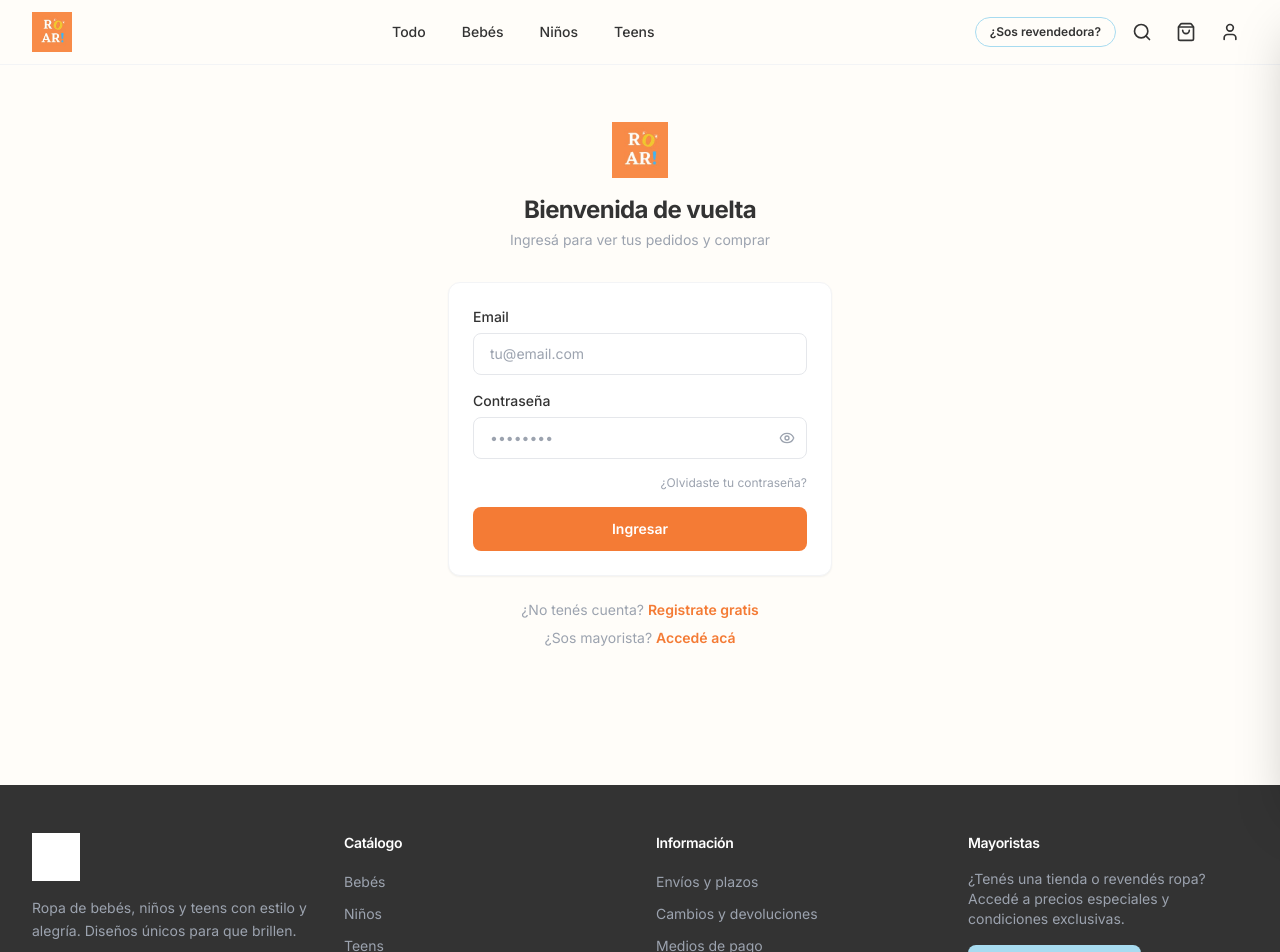
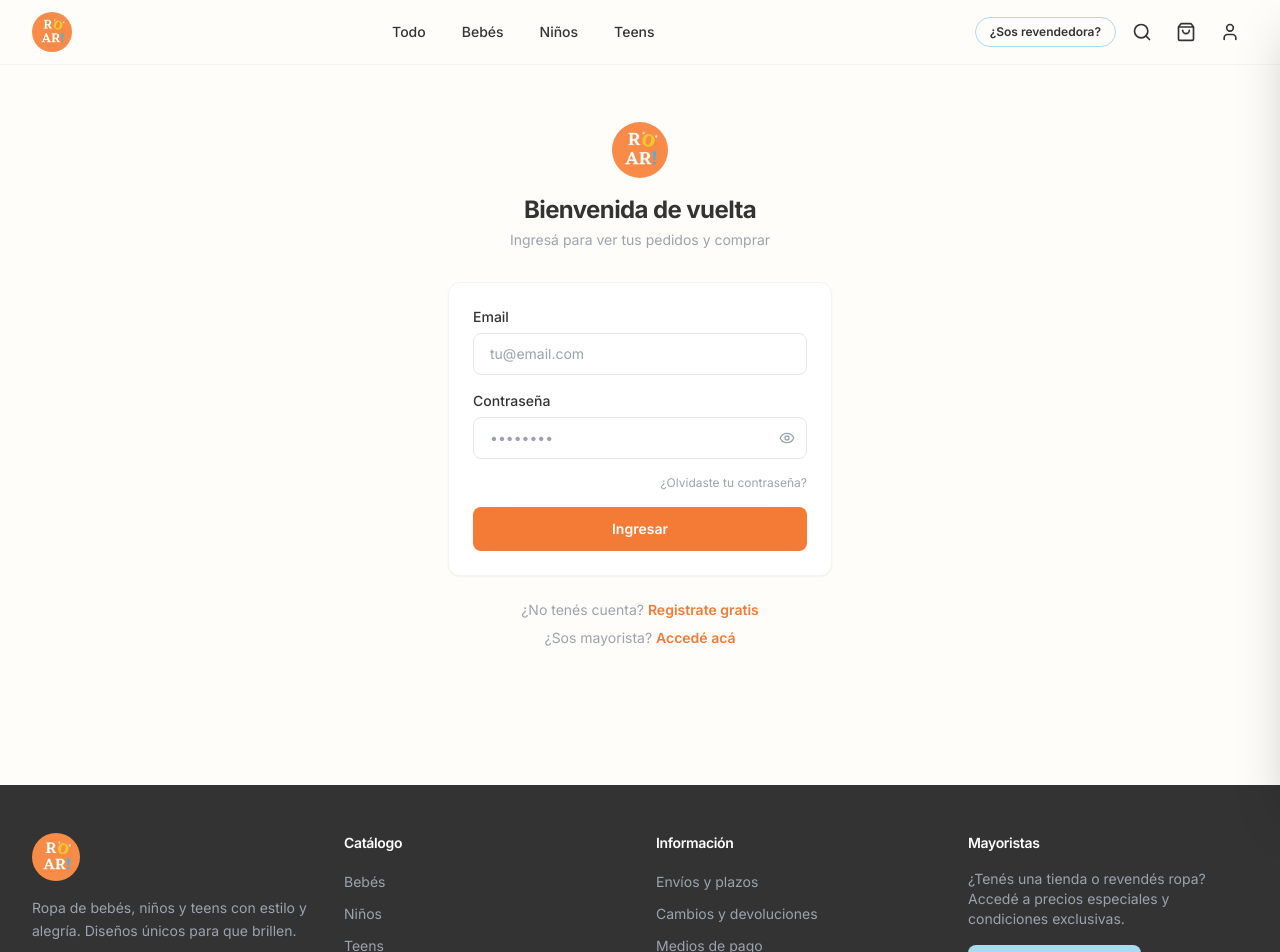
Before and after one commit to rodrigo-presa/roar-kids, a React (Vite) app: page /ingresar in a window 1280 px wide. Shown: the top 952 px of the page. Built offline with nearby package versions, Linux system fonts and the light colour scheme.

Commit message:
feat: logo y favicon redondos

```diff
--- a/src/components/layout/Footer.tsx
+++ b/src/components/layout/Footer.tsx
@@ -9,7 +9,7 @@ export default function Footer() {
 
           {/* Marca */}
           <div className="lg:col-span-1">
-            <img src="/logo.png" alt="ROAR!" className="h-12 w-auto mb-4 brightness-0 invert" />
+            <img src="/logo.png" alt="ROAR!" className="h-12 w-12 rounded-full object-cover mb-4" />
             <p className="text-sm text-gray-400 leading-relaxed">
               Ropa de bebés, niños y teens con estilo y alegría. Diseños únicos para que brillen.
             </p>
--- a/src/components/layout/Navbar.tsx
+++ b/src/components/layout/Navbar.tsx
@@ -41,7 +41,7 @@ export default function Navbar() {
 
           {/* Logo */}
           <Link to="/" className="flex-shrink-0">
-            <img src="/logo.png" alt="ROAR!" className="h-10 w-auto" />
+            <img src="/logo.png" alt="ROAR!" className="h-10 w-10 rounded-full object-cover" />
           </Link>
 
           {/* Nav desktop */}
--- a/src/pages/Home.tsx
+++ b/src/pages/Home.tsx
@@ -69,7 +69,7 @@ export default function Home() {
             {/* Imagen hero — cuando haya fotos reales */}
             <div className="flex-1 relative max-w-sm w-full mx-auto">
               <div className="aspect-square rounded-3xl bg-gradient-to-br from-roar-orange/20 via-roar-sky/20 to-roar-yellow/20 flex items-center justify-center shadow-xl">
-                <img src="/logo.png" alt="ROAR!" className="w-40 h-40 object-contain drop-shadow-lg" />
+                <img src="/logo.png" alt="ROAR!" className="w-40 h-40 object-cover drop-shadow-lg rounded-full" />
               </div>
               {/* Floating badges */}
               <div className="absolute -top-4 -left-4 bg-white rounded-2xl shadow-lg px-4 py-2.5">
--- a/src/pages/admin/AdminLayout.tsx
+++ b/src/pages/admin/AdminLayout.tsx
@@ -30,7 +30,7 @@ export default function AdminLayout() {
       {/* Sidebar desktop */}
       <aside className="hidden md:flex flex-col w-56 bg-roar-graphite text-white">
         <div className="p-5 border-b border-white/10">
-          <img src="/logo.png" alt="ROAR!" className="h-8 brightness-0 invert" />
+          <img src="/logo.png" alt="ROAR!" className="h-8 w-8 rounded-full object-cover" />
           <span className="text-xs text-gray-400 mt-1 block">Panel Admin</span>
         </div>
         <nav className="flex-1 p-3 space-y-1">
@@ -62,7 +62,7 @@ export default function AdminLayout() {
           <div className="absolute inset-0 bg-black/40" onClick={() => setSidebarOpen(false)} />
           <aside className="relative w-56 h-full bg-roar-graphite text-white flex flex-col">
             <div className="p-5 border-b border-white/10 flex items-center justify-between">
-              <img src="/logo.png" alt="ROAR!" className="h-8 brightness-0 invert" />
+              <img src="/logo.png" alt="ROAR!" className="h-8 w-8 rounded-full object-cover" />
               <button onClick={() => setSidebarOpen(false)}>
                 <X size={20} className="text-gray-400" />
               </button>
@@ -95,7 +95,7 @@ export default function AdminLayout() {
           <button onClick={() => setSidebarOpen(true)} className="p-1.5 rounded-lg hover:bg-gray-100">
             <Menu size={20} className="text-roar-graphite" />
           </button>
-          <img src="/logo.png" alt="ROAR!" className="h-7" />
+          <img src="/logo.png" alt="ROAR!" className="h-7 w-7 rounded-full object-cover" />
           <span className="text-xs text-gray-400">Admin</span>
         </header>
 
--- a/src/pages/auth/Login.tsx
+++ b/src/pages/auth/Login.tsx
@@ -33,7 +33,7 @@ export default function Login() {
       <div className="w-full max-w-sm">
         {/* Logo */}
         <div className="text-center mb-8">
-          <img src="/logo.png" alt="ROAR!" className="h-14 mx-auto mb-4" />
+          <img src="/logo.png" alt="ROAR!" className="h-14 w-14 mx-auto mb-4 rounded-full object-cover" />
           <h1 className="text-2xl font-bold text-roar-graphite">Bienvenida de vuelta</h1>
           <p className="text-gray-400 text-sm mt-1">Ingresá para ver tus pedidos y comprar</p>
         </div>
--- a/src/pages/auth/Register.tsx
+++ b/src/pages/auth/Register.tsx
@@ -36,7 +36,7 @@ export default function Register() {
     <div className="min-h-[80vh] flex items-center justify-center px-4 py-12">
       <div className="w-full max-w-sm">
         <div className="text-center mb-8">
-          <img src="/logo.png" alt="ROAR!" className="h-14 mx-auto mb-4" />
+          <img src="/logo.png" alt="ROAR!" className="h-14 w-14 mx-auto mb-4 rounded-full object-cover" />
           <h1 className="text-2xl font-bold text-roar-graphite">Crear cuenta</h1>
           <p className="text-gray-400 text-sm mt-1">Registrate para comprar en ROAR!</p>
         </div>
```
Also changed, not shown: public/logo.png, 1 other file (tests, documents, lock files or other folders).
